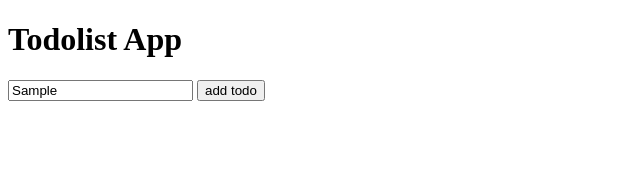
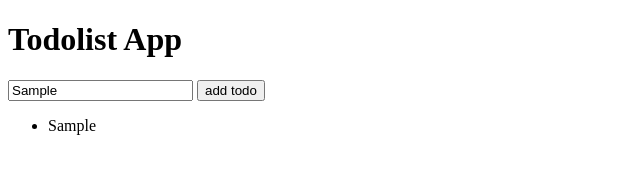
Before and after one commit to ryantussing/Todolist-CS2-2021, a plain HTML site: page index.html in a window 1280 px wide. Both pictures are taken after typing "Sample" into the empty fields and a click on the button "add todo". Shown: the full height of the page, 0-640 px from the left. Drawn offline with Linux system fonts and the light colour scheme.

Commit message:
create new todo item

```diff
--- a/client.js
+++ b/client.js
@@ -2,9 +2,21 @@ console.log('There is no try, only do')
 
 //add click event handler on button
 let $button = document.getElementById('addTodo')
-
+let $textBox = document.getElementById('userInput')
+let $list = document.getElementById('list')
+$button.onclick = addTodo
 
 //define the button click handler
-function addTodo() {
-    console.log("button was clicked")
+function addTodo(event) {
+    //console.log("button was clicked")
+    //$button.style.backgroundColor = 'red'
+
+    //get text from textBox
+    let newTodoText = $textBox.value
+    console.log(newTodoText)
+    //create new list item
+    let $newTodoItem = document.createElement('li')
+    $newTodoItem.innerHTML = newTodoText
+    //put list item in list
+    $list.append($newTodoItem)
 }
--- a/index.html
+++ b/index.html
@@ -3,7 +3,7 @@
 <head>
     <meta charset="UTF-8">
     <meta name="viewport" content="width=device-width, initial-scale=1.0">
-    <script src="client.js"></script>
+
     <title>Todolist</title>
 </head>
 <body>
@@ -22,5 +22,6 @@
     <footer>
 
     </footer>
+    <script src="client.js"></script>
 </body>
 </html>
```
